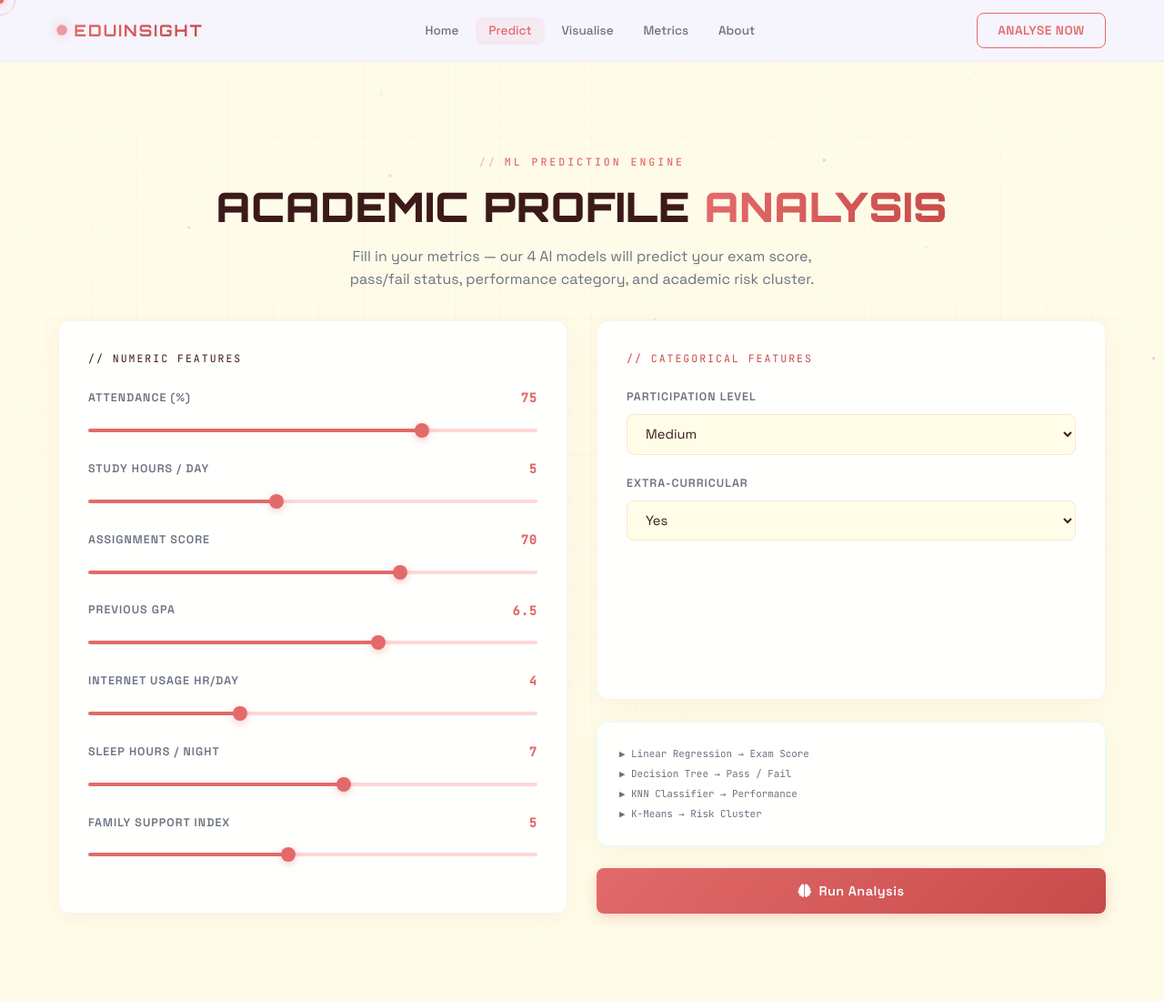
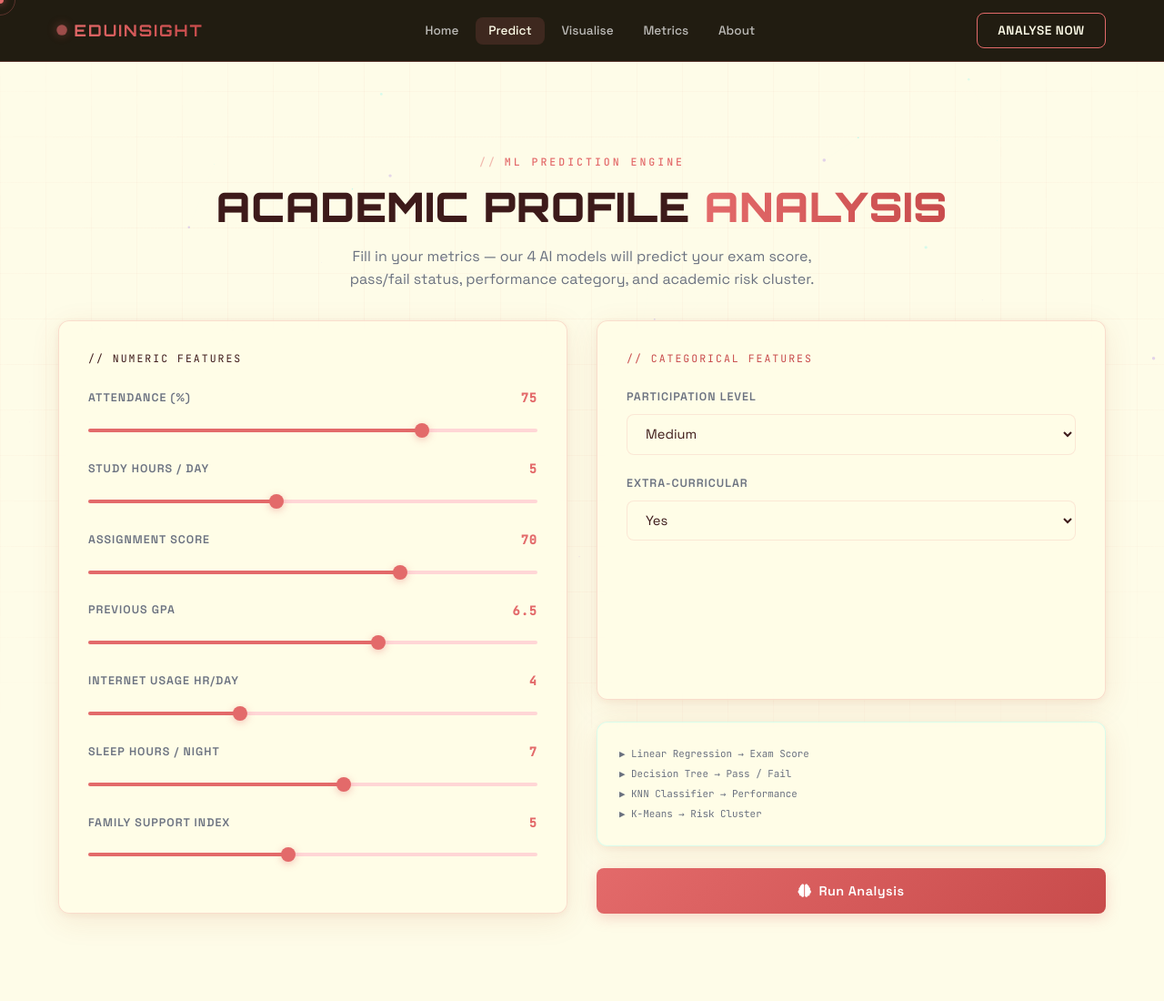
Before and after one commit to ttuba8525-bot/AcaVision, a Flask app: page /predict in a window 1280 px wide. Shown: the whole page at 91% size. Run offline with Flask 3, Linux system fonts and the light colour scheme; parts of the project's set-up code (start-up, migrations or seed data) failed here and were passed over; some libraries are stand-ins or nearby versions.

Commit message:
feat: video+circuit hero, dark navbar, floating cards with border

```diff
--- a/static/css/style.css
+++ b/static/css/style.css
@@ -7,17 +7,17 @@
 
 /* ── Tokens ─────────────────────────────────────────────────── */
 :root {
-  --bg:        #FEFCE8;
-  --bg-2:      #FDF3C0;
+  --bg: #FEFCE8;
+  --bg-2: #FDF3C0;
   --bg-card: rgba(255, 255, 255, 0.92);
   --blue: #E36A6A;
   --purple: #C84B4B;
   --text: #3D1A1A;
   --muted: #6B7280;
-  --border: rgba(227,106,106, 0.15);
+  --border: rgba(227, 106, 106, 0.15);
   --border-w: rgba(0, 0, 0, 0.07);
-  --shadow: 0 4px 24px rgba(227,106,106, 0.08);
-  --shadow-lg: 0 12px 40px rgba(227,106,106, 0.14);
+  --shadow: 0 4px 24px rgba(227, 106, 106, 0.08);
+  --shadow-lg: 0 12px 40px rgba(227, 106, 106, 0.14);
   --r: 12px;
   --font-head: 'Orbitron', monospace;
   --font-body: 'Space Grotesk', sans-serif;
@@ -73,8 +73,8 @@ body::before {
   z-index: 0;
   pointer-events: none;
   background-image:
-    linear-gradient(rgba(227,106,106, 0.04) 1px, transparent 1px),
-    linear-gradient(90deg, rgba(227,106,106, 0.04) 1px, transparent 1px);
+    linear-gradient(rgba(227, 106, 106, 0.04) 1px, transparent 1px),
+    linear-gradient(90deg, rgba(227, 106, 106, 0.04) 1px, transparent 1px);
   background-size: 50px 50px;
   mask-image: radial-gradient(ellipse at 50% 50%, black 60%, transparent 100%);
 }
@@ -98,7 +98,7 @@ body::before {
   pointer-events: none;
   z-index: 9999;
   transform: translate(-50%, -50%);
-  box-shadow: 0 0 8px rgba(227,106,106, 0.6);
+  box-shadow: 0 0 8px rgba(227, 106, 106, 0.6);
 }
 
 #cursor-ring {
@@ -106,7 +106,7 @@ body::before {
   width: 34px;
   height: 34px;
   border-radius: 50%;
-  border: 1.5px solid rgba(227,106,106, 0.3);
+  border: 1.5px solid rgba(227, 106, 106, 0.3);
   pointer-events: none;
   z-index: 9998;
   transform: translate(-50%, -50%);
@@ -125,15 +125,15 @@ body::before {
   align-items: center;
   justify-content: space-between;
   padding: 0 5%;
-  background: rgba(245, 243, 255, 0.88);
+  background: rgba(20, 14, 4, 0.94);
   backdrop-filter: blur(24px);
-  border-bottom: 1px solid rgba(227,106,106, 0.1);
+  border-bottom: 1px solid rgba(227, 106, 106, 0.25);
   transition: all 0.3s;
 }
 
 .navbar.scrolled {
-  background: rgba(245, 243, 255, 0.98);
-  box-shadow: 0 4px 20px rgba(227,106,106, 0.08);
+  background: rgba(14, 10, 2, 0.98);
+  box-shadow: 0 4px 24px rgba(0, 0, 0, 0.4);
 }
 
 .nav-brand {
@@ -156,7 +156,7 @@ body::before {
   height: 8px;
   border-radius: 50%;
   background: var(--blue);
-  box-shadow: 0 0 8px rgba(227,106,106, 0.5);
+  box-shadow: 0 0 8px rgba(227, 106, 106, 0.5);
   animation: pulse-dot 2s infinite;
 }
 
@@ -184,14 +184,14 @@ body::before {
   border-radius: 8px;
   font-size: 0.85rem;
   font-weight: 500;
-  color: var(--muted);
+  color: rgba(255, 255, 255, 0.7);
   transition: color 0.2s, background 0.2s;
 }
 
 .nav-link:hover,
 .nav-link.active {
-  color: var(--blue);
-  background: rgba(227,106,106, 0.07);
+  color: #FEFCE8;
+  background: rgba(227, 106, 106, 0.15);
 }
 
 .nav-cta {
@@ -200,7 +200,7 @@ body::before {
   font-size: 0.85rem;
   font-weight: 600;
   border: 1px solid var(--blue);
-  color: var(--blue);
+  color: #FEFCE8;
   letter-spacing: 0.5px;
   text-transform: uppercase;
   transition: all 0.2s;
@@ -288,18 +288,18 @@ body::before {
 
 /* ── Glass Card ─────────────────────────────────────────────── */
 .glass {
-  background: rgba(255, 255, 255, 0.88);
-  border: 1px solid rgba(227,106,106, 0.1);
+  background: rgba(255, 253, 231, 0.82);
+  border: 1.5px solid rgba(227, 106, 106, 0.22);
   border-radius: var(--r);
   backdrop-filter: blur(16px);
-  box-shadow: var(--shadow);
-  transition: border-color 0.3s, box-shadow 0.3s, transform 0.3s;
+  box-shadow: 0 8px 32px rgba(180, 80, 40, 0.10), 0 2px 8px rgba(180, 80, 40, 0.07);
+  transition: border-color 0.3s, box-shadow 0.3s, transform 0.35s cubic-bezier(.22, .68, 0, 1.2);
 }
 
 .glass:hover {
-  border-color: rgba(227,106,106, 0.25);
-  box-shadow: var(--shadow-lg);
-  transform: translateY(-3px);
+  border-color: rgba(227, 106, 106, 0.45);
+  box-shadow: 0 20px 48px rgba(180, 80, 40, 0.16), 0 4px 12px rgba(180, 80, 40, 0.10);
+  transform: translateY(-8px);
 }
 
 /* ── Buttons ─────────────────────────────────────────────────── */
@@ -323,22 +323,22 @@ body::before {
 .btn-cyan {
   background: linear-gradient(135deg, var(--blue), var(--purple));
   color: #fff;
-  box-shadow: 0 4px 16px rgba(227,106,106, 0.28);
+  box-shadow: 0 4px 16px rgba(227, 106, 106, 0.28);
 }
 
 .btn-cyan:hover {
-  box-shadow: 0 8px 28px rgba(227,106,106, 0.4);
+  box-shadow: 0 8px 28px rgba(227, 106, 106, 0.4);
   transform: translateY(-2px);
 }
 
 .btn-outline-cyan {
   background: transparent;
   color: var(--blue);
-  border: 1.5px solid rgba(227,106,106, 0.3);
+  border: 1.5px solid rgba(227, 106, 106, 0.3);
 }
 
 .btn-outline-cyan:hover {
-  background: rgba(227,106,106, 0.06);
+  background: rgba(227, 106, 106, 0.06);
   border-color: var(--blue);
   transform: translateY(-2px);
 }
@@ -381,7 +381,7 @@ body::before {
   width: 100%;
   padding: 0.7rem 1rem;
   background: #FFFDE7;
-  border: 1px solid rgba(227,106,106, 0.15);
+  border: 1px solid rgba(227, 106, 106, 0.15);
   border-radius: 8px;
   color: var(--text);
   font-family: var(--font-body);
@@ -392,7 +392,7 @@ body::before {
 
 .form-control:focus {
   border-color: var(--blue);
-  box-shadow: 0 0 0 3px rgba(227,106,106, 0.1);
+  box-shadow: 0 0 0 3px rgba(227, 106, 106, 0.1);
 }
 
 .form-control option {
@@ -423,13 +423,13 @@ input[type="range"]::-webkit-slider-thumb {
   height: 16px;
   border-radius: 50%;
   background: var(--blue);
-  box-shadow: 0 2px 8px rgba(227,106,106, 0.4);
+  box-shadow: 0 2px 8px rgba(227, 106, 106, 0.4);
   transition: transform 0.2s, box-shadow 0.2s;
 }
 
 input[type="range"]::-webkit-slider-thumb:hover {
   transform: scale(1.3);
-  box-shadow: 0 4px 16px rgba(227,106,106, 0.5);
+  box-shadow: 0 4px 16px rgba(227, 106, 106, 0.5);
 }
 
 /* ── Result Cards ────────────────────────────────────────────── */
@@ -527,7 +527,7 @@ input[type="range"]::-webkit-slider-thumb:hover {
   gap: 0.75rem;
   padding: 0.85rem 1rem;
   border-radius: 8px;
-  background: rgba(227,106,106, 0.04);
+  background: rgba(227, 106, 106, 0.04);
   border-left: 2px solid var(--blue);
   font-size: 0.88rem;
   line-height: 1.6;
@@ -557,7 +557,7 @@ input[type="range"]::-webkit-slider-thumb:hover {
 
 /* ── Upload Drop Zone ────────────────────────────────────────── */
 .drop-zone {
-  border: 2px dashed rgba(227,106,106, 0.25);
+  border: 2px dashed rgba(227, 106, 106, 0.25);
   border-radius: var(--r);
   padding: 3rem 2rem;
   text-align: center;
@@ -569,8 +569,8 @@ input[type="range"]::-webkit-slider-thumb:hover {
 .drop-zone:hover,
 .drop-zone.drag-over {
   border-color: var(--blue);
-  background: rgba(227,106,106, 0.04);
-  box-shadow: 0 0 24px rgba(227,106,106, 0.1);
+  background: rgba(227, 106, 106, 0.04);
+  box-shadow: 0 0 24px rgba(227, 106, 106, 0.1);
 }
 
 .drop-icon {
@@ -629,7 +629,7 @@ input[type="range"]::-webkit-slider-thumb:hover {
   color: var(--blue);
   margin-bottom: 1rem;
   padding-bottom: 0.75rem;
-  border-bottom: 1px solid rgba(227,106,106, 0.1);
+  border-bottom: 1px solid rgba(227, 106, 106, 0.1);
   display: flex;
   align-items: center;
   gap: 0.75rem;
@@ -645,15 +645,15 @@ input[type="range"]::-webkit-slider-thumb:hover {
   padding: 1rem;
   border-radius: 8px;
   background: #FFFDE7;
-  border: 1px solid rgba(227,106,106, 0.1);
+  border: 1px solid rgba(227, 106, 106, 0.1);
   text-align: center;
   transition: all 0.3s;
-  box-shadow: 0 1px 6px rgba(227,106,106, 0.06);
+  box-shadow: 0 1px 6px rgba(227, 106, 106, 0.06);
 }
 
 .metric-val:hover {
-  border-color: rgba(227,106,106, 0.25);
-  box-shadow: 0 4px 20px rgba(227,106,106, 0.1);
+  border-color: rgba(227, 106, 106, 0.25);
+  box-shadow: 0 4px 20px rgba(227, 106, 106, 0.1);
   transform: translateY(-2px);
 }
 
@@ -677,7 +677,7 @@ input[type="range"]::-webkit-slider-thumb:hover {
   width: 36px;
   height: 36px;
   border-radius: 50%;
-  border: 2px solid rgba(227,106,106, 0.12);
+  border: 2px solid rgba(227, 106, 106, 0.12);
   border-top-color: var(--blue);
   animation: spin 0.7s linear infinite;
   margin: 2rem auto;
@@ -711,8 +711,8 @@ input[type="range"]::-webkit-slider-thumb:hover {
   letter-spacing: 1px;
   text-transform: uppercase;
   color: var(--blue);
-  border-bottom: 1px solid rgba(227,106,106, 0.1);
-  background: rgba(227,106,106, 0.04);
+  border-bottom: 1px solid rgba(227, 106, 106, 0.1);
+  background: rgba(227, 106, 106, 0.04);
 }
 
 .data-table td {
@@ -722,7 +722,7 @@ input[type="range"]::-webkit-slider-thumb:hover {
 }
 
 .data-table tr:hover td {
-  background: rgba(227,106,106, 0.03);
+  background: rgba(227, 106, 106, 0.03);
   color: var(--text);
 }
 
@@ -781,9 +781,9 @@ input[type="range"]::-webkit-slider-thumb:hover {
 }
 
 .badge-cyan {
-  background: rgba(227,106,106, 0.08);
+  background: rgba(227, 106, 106, 0.08);
   color: var(--blue);
-  border: 1px solid rgba(227,106,106, 0.2);
+  border: 1px solid rgba(227, 106, 106, 0.2);
 }
 
 .badge-green {
```
Also changed, not shown: templates/index.html (+13 -3 lines).
